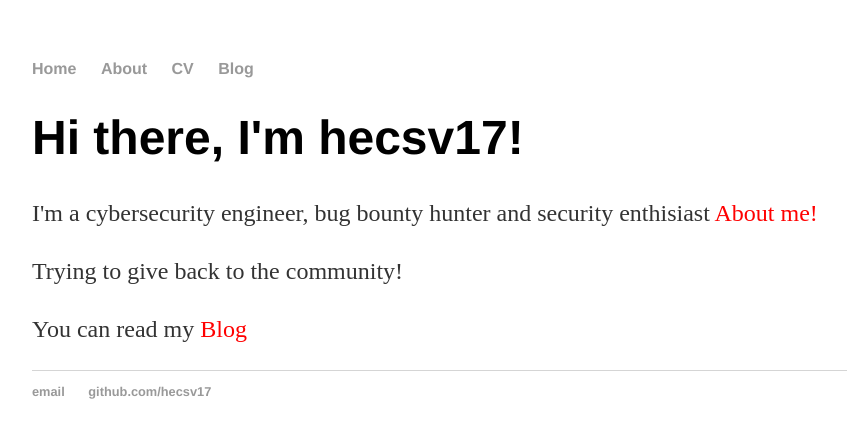
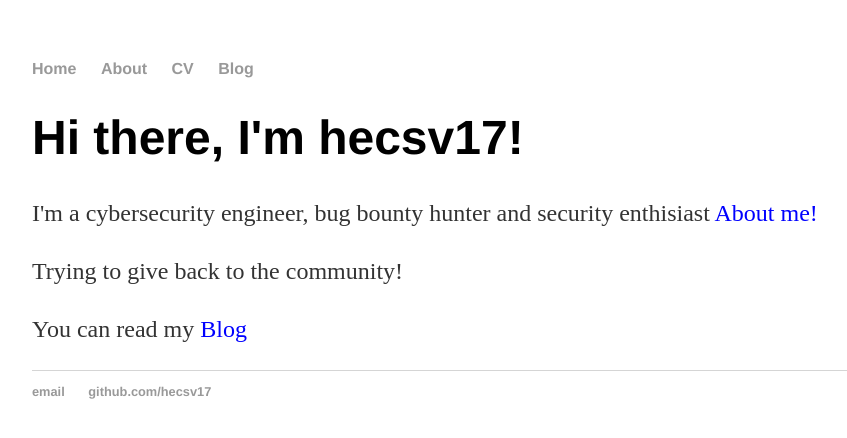
Before and after one commit to hecsv17/hecsv17.github.io, a Jekyll site: the page built from index.html, in a window 1280 px wide. Shown: the top 438 px of the page, without its empty margins (160-1007 px from the left). Built offline with Jekyll 4.4.1, drawn with Linux system fonts in a browser that asks for light colours.

Commit message:
Update index.html

```diff
--- a/index.html
+++ b/index.html
@@ -4,7 +4,7 @@ title: hecsv17 blog
 ---
 <div class="blurb">
 	<h1>Hi there, I'm hecsv17!</h1>
-	<p>I'm a cybersecurity engineer, bug bounty hunter and security enthisiast <a href="/about" style="color:#FF0000;">About me!</a></p>
+	<p>I'm a cybersecurity engineer, bug bounty hunter and security enthisiast <a href="/about" style="color:blue;">About me!</a></p>
 	<p>Trying to give back to the community!</p>
-	<p>You can read my <a href="/blog" style="color:#FF0000;">Blog</a></p>
+	<p>You can read my <a href="/blog" style="color:blue;">Blog</a></p>
 </div><!-- /.blurb -->
```
